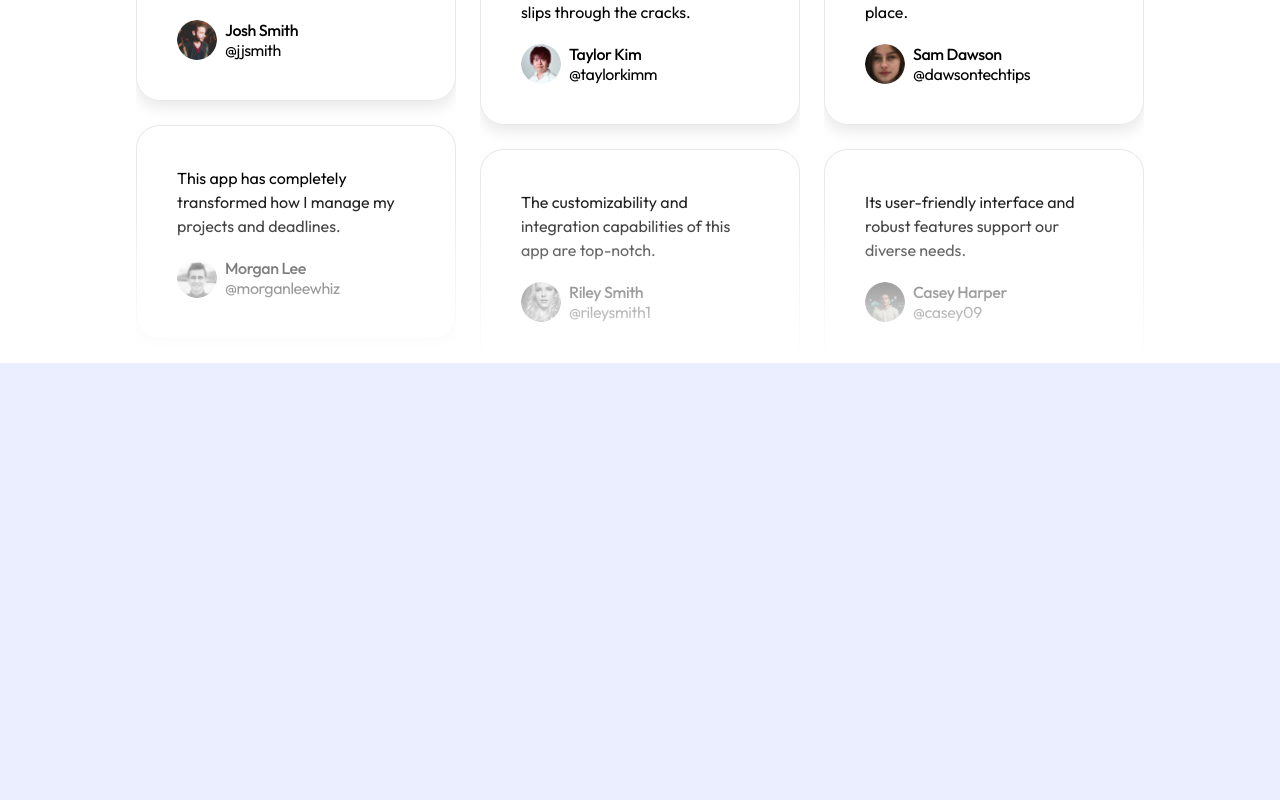
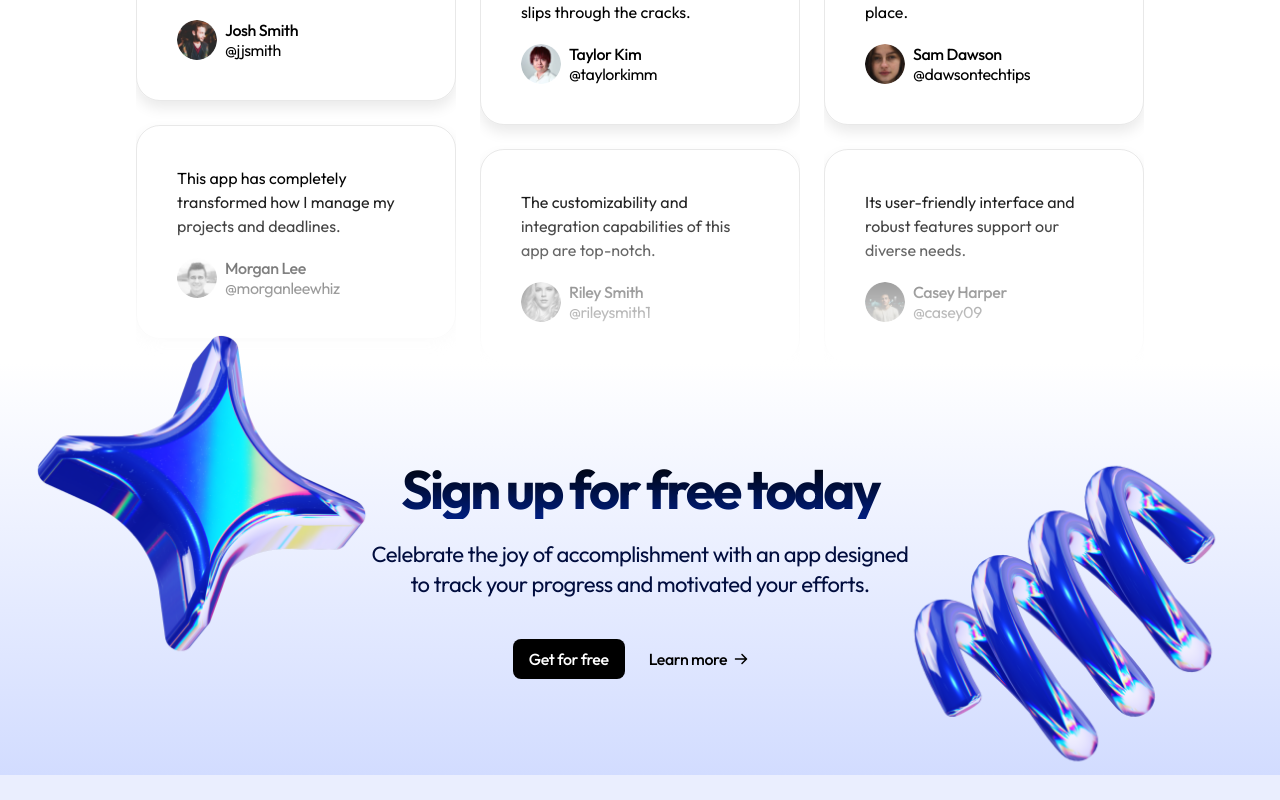
Before and after one commit to mdshafiqcs/light-saas-landing-page-nextjs, a Next.js app: page / in a window 1280 px wide. Shown: the part 3784-4584 px from the top of the page. Before the commit the page ends 4147 px from the top, so only its background shows below. Built offline with nearby package versions, Linux system fonts and the light colour scheme.

Commit message:
call to action section

```diff
--- a/src/app/page.tsx
+++ b/src/app/page.tsx
@@ -1,4 +1,4 @@
-import { Header, Hero, LogoTicker, Pricing, ProductShowcase, Testimonials } from "@/sections";
+import { CallToAction, Header, Hero, LogoTicker, Pricing, ProductShowcase, Testimonials } from "@/sections";
 
 export default function Home() {
   return (
@@ -9,6 +9,7 @@
       <ProductShowcase />
       <Pricing />
       <Testimonials />
+      <CallToAction />
     </>
   );
 }
--- a/src/sections/CallToAction.tsx
+++ b/src/sections/CallToAction.tsx
@@ -1,3 +1,23 @@
+import { ArrowRight, starImage, springImage } from "@/assets";
+import Image from "next/image";
+
+
 export const CallToAction = () => {
-  return null;
+  return <section className="py-24 bg-gradient-to-b from-white to-[#D2DCFF] overflow-x-clip ">
+    <div className="container">
+      <div className='section-heading relative'>
+        <h2 className='section-title'>Sign up for free today</h2>
+        <p className="section-description mt-5">Celebrate the joy of accomplishment with an app designed to track your progress and motivated your efforts.</p>
+        <Image src={starImage} width={360} alt="star image" className="hidden md:block absolute -left-[350px] -top-[137px]" />
+        <Image src={springImage} width={360} alt="spring image" className="hidden md:block absolute -right-[331px] -top-[19px]" />
+      </div>
+      <div className="flex justify-center mt-10 gap-2">
+        <button className='btn btn-primary'>Get for free</button>
+        <button className='btn btn-text gap-1'>
+          <span>Learn more</span>
+          <ArrowRight className='h-5 w-5' />
+        </button>
+      </div>
+    </div>
+  </section>
 };
--- a/src/sections/index.ts
+++ b/src/sections/index.ts
@@ -4,6 +4,7 @@
 import { ProductShowcase } from "./ProductShowcase";
 import { Pricing } from "./Pricing";
 import { Testimonials } from "./Testimonials";
+import { CallToAction } from "./CallToAction";
 
 
 export {
@@ -13,4 +14,5 @@
   ProductShowcase,
   Pricing,
   Testimonials,
+  CallToAction,
 }
```
